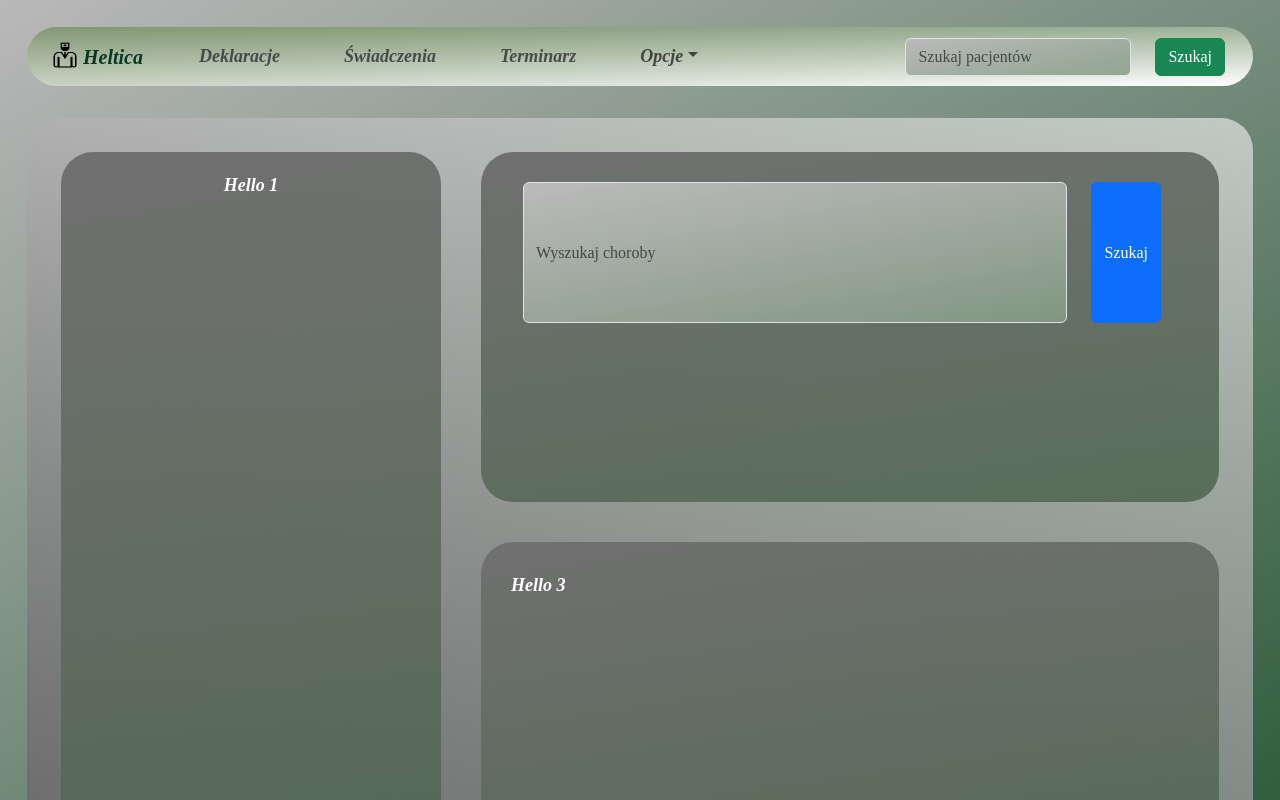
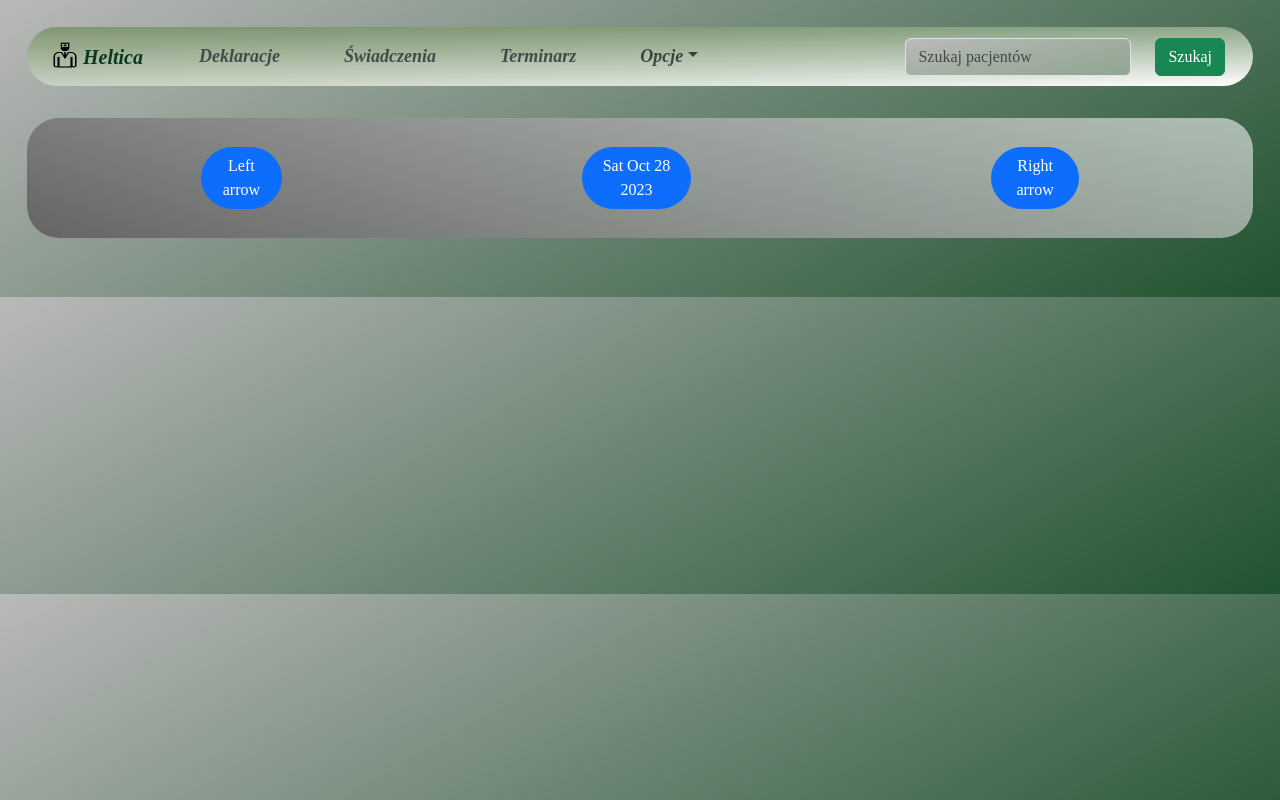
Before and after one commit to J4kubR/Helthica, a React (Vite) app: page /Terminarz in a window 1280 px wide. Shown: the top 800 px of the page. Built offline with nearby package versions, Linux system fonts and the light colour scheme.

Commit message:
Making changes to the appearence of the website

```diff
--- a/src/App.jsx
+++ b/src/App.jsx
@@ -1,16 +1,20 @@
 import React from "react";
 import MainWindow from "./components/MainWindow";
-import { BrowserRouter as Router } from "react-router-dom";
+import { BrowserRouter as Router, Route, Routes } from "react-router-dom";
 import NavigationBar from "./components/NavigationBar";
+import TimeTable from "./components/TimeTable";
 
 const App = () => {
   return (
-    <div className="App">
-      <Router>
+    <Router>
+      <div className="App">
         <NavigationBar />
-        <MainWindow />
-      </Router>
-    </div>
+        <Routes>
+          <Route path="/" Component={MainWindow}></Route>
+          <Route path="/Terminarz" Component={TimeTable}></Route>
+        </Routes>
+      </div>
+    </Router>
   );
 };
 
--- a/src/all_styles.css
+++ b/src/all_styles.css
@@ -1,10 +1,10 @@
 body {
   margin: 3px;
-  background: linear-gradient(-30deg, #20532f, #6d6c6c7a);
   font-family: 'Times New Roman', Times, serif;
   font-weight: bold;
   font-style: oblique;
   font-size: 18px;
+  background: linear-gradient(-30deg, #20532f, #6d6c6c7a);
   color: #ffffff;
 
 }
@@ -80,3 +80,45 @@ body {
   width: 36px;
   height: 26px;
 }
+
+.date-selector {
+  display: flex;
+  align-items: center;
+  justify-content: space-between;
+  margin-bottom: 10px;
+}
+
+.timetable {
+  display: flex;
+}
+
+.time-column {
+  flex-shrink: 0;
+  margin-right: 10px;
+}
+
+.time-slot {
+  margin-bottom: 10px;
+}
+
+.schedule {
+  flex-grow: 1;
+}
+
+.appointment {
+  background-color: #f0f0f0;
+  padding: 5px;
+  margin-bottom: 5px;
+}
+
+.button {
+  flex: auto;
+  margin: 5px;
+  margin-inline: 150px;
+}
+
+.container-timetable{
+  height: fit-content;
+  flex: auto;
+  background: linear-gradient(20deg, #646464, #f3f3f39d);
+}
--- a/src/components/MainWindow.jsx
+++ b/src/components/MainWindow.jsx
@@ -11,7 +11,7 @@ const MainWindow = () => {
     axios
       .get(`http://127.0.0.1:5000/get-function/${searchQuery}`)
       .then((response) => {
-        setresult(response.data.predicted_labels[0]); // Assuming predicted_labels is a list with one element
+        setresult(response.data.predicted_labels[0]);
       })
       .catch((error) => console.error("Error:", error));
   };
--- a/src/components/NavigationBar.jsx
+++ b/src/components/NavigationBar.jsx
@@ -1,6 +1,5 @@
 import mainLogo from "./logo/Main_logo.png";
 import "./NavigationBarFunctions.jsx";
-import { BrowserRouter as Router } from "react-router-dom";
 import { Link } from "react-router-dom";
 
 const collapseNavbarText = () => {
@@ -11,7 +10,7 @@ const collapseNavbarText = () => {
           <Link
             className="nav-link active mx-4 text-body-secondary align-baseline"
             aria-current="page"
-            href="#"
+            to="/Deklaracje"
           >
             Deklaracje
           </Link>
@@ -20,7 +19,7 @@ const collapseNavbarText = () => {
           <Link
             className="nav-link active mx-4 text-body-secondary"
             aria-current="page"
-            href="#"
+            to="/Swiadczenia"
           >
             Świadczenia
           </Link>
@@ -30,26 +29,25 @@ const collapseNavbarText = () => {
           <Link
             className="nav-link active mx-4 text-body-secondary"
             aria-current="page"
-            href="#"
+            to="/Terminarz"
           >
             Terminarz
           </Link>
         </li>
 
         <li className="nav-item dropdown mx-4">
-          <Link
+          <a
             className="nav-link dropdown-toggle"
-            href="#"
             role="button"
             data-bs-toggle="dropdown"
             aria-expanded="false"
           >
             Opcje
-          </Link>
+          </a>
 
           <ul className="dropdown-menu">
             <li>
-              <Link className="dropdown-item" href="#">
+              <Link className="dropdown-item" to="#">
                 Wszyscy pacjenci
               </Link>
             </li>
@@ -65,7 +63,7 @@ const collapseNavbarText = () => {
             </li>
 
             <li>
-              <Link className="dropdown-item" href="#">
+              <Link className="dropdown-item" to="#">
                 Ustawienia
               </Link>
             </li>
@@ -93,7 +91,7 @@ const NavigationBar = () => {
       <div className="container-fluid">
         <a
           className="navbar-brand px-2 fw-bold fst-italic text-success-emphasis"
-          href="#"
+          href="/"
         >
           <img
             src={mainLogo}
--- a/src/components/TimeTable.jsx
+++ b/src/components/TimeTable.jsx
@@ -1,31 +1,19 @@
-import moment from "moment";
-
 const TimeTable = () => {
-  const [date] = React.useState(new Date());
-
-  const [from] = React.useState(moment().subtract(3, "days").toDate());
-  const [till] = React.useState(moment().add(3, "days").toISOString());
-  const range = { from, till };
-
-  const [items] = React.useState([
-    {
-      title: "Some event",
-      startDate: moment().subtract(1, "hour").toDate(),
-      endDate: moment().add(1, "hour").toDate(),
-    },
-  ]);
-
+  const currentDate = new Date();
   return (
-    <ScrollView>
-      <Timetable
-        // these two are required
-        items={items}
-        cardComponent={MyItemCard}
-        // provide only one of these if you need to
-        date={date} // optional
-        range={range} // optional
-      />
-    </ScrollView>
+    <div>
+      <div className="container rounded-5">
+        <button type="button" className="btn button btn-primary rounded-5">
+          Left arrow
+        </button>
+        <button type="button" className="btn button btn-primary rounded-5">
+          {currentDate.toDateString()}
+        </button>
+        <button type="button" className="btn button btn-primary rounded-5">
+          Right arrow
+        </button>
+      </div>
+    </div>
   );
 };
 
```
Also changed, not shown: 2 other files (tests, documents, lock files or other folders).
